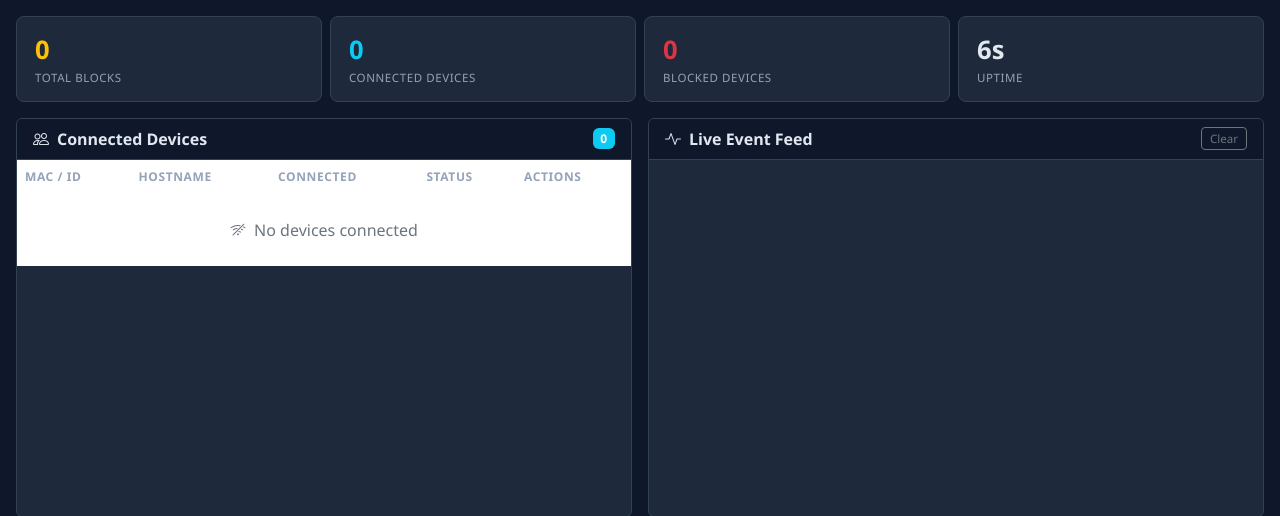
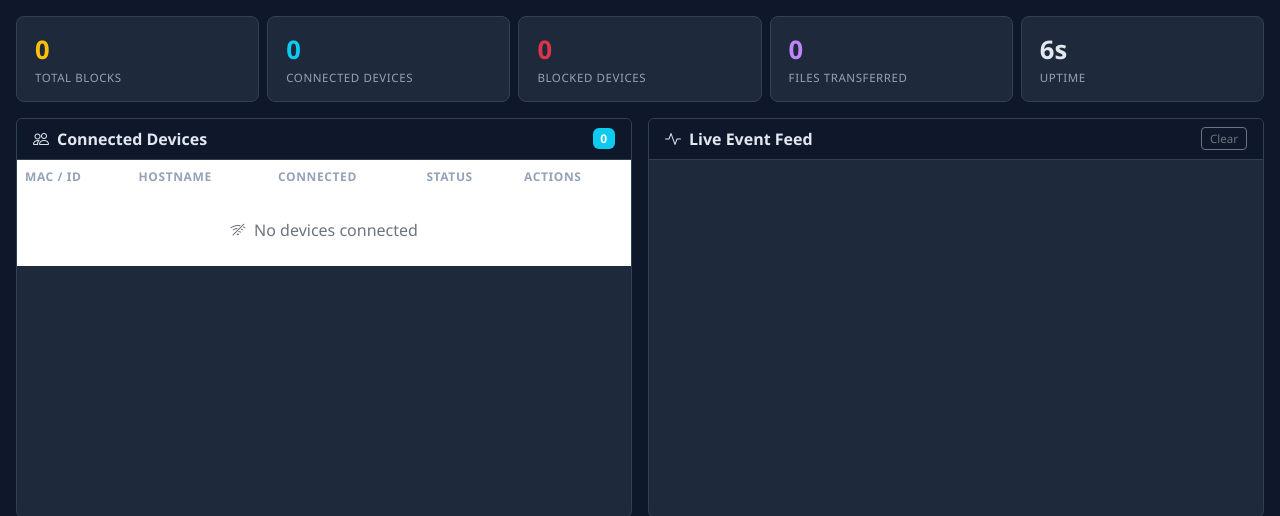
Before and after one commit to 1abykeev/wifi_blokchain, a Flask app: page /admin in a window 1280 px wide. Shown: the part 57-573 px from the top of the page. Run offline with Flask 3, Linux system fonts and the light colour scheme; some libraries are stand-ins or nearby versions.

Commit message:
(opus plan): step four is ready

```diff
--- a/templates/admin.html
+++ b/templates/admin.html
@@ -42,6 +42,29 @@
     ::-webkit-scrollbar-track { background: #0f172a; }
     ::-webkit-scrollbar-thumb { background: #334155; border-radius: 3px; }
     .btn-sm { font-size: .72rem; padding: 2px 8px; }
+    .event-file { border-color: #a855f7; }
+    .file-content-details {
+      margin-top: 8px; border: 1px solid #334155;
+      border-radius: 4px; overflow: hidden;
+    }
+    .file-content-details summary {
+      padding: 6px 10px; cursor: pointer;
+      font-size: .75rem; color: #94a3b8;
+      background: #0d1526; user-select: none;
+      list-style: none;
+    }
+    .file-content-details summary::-webkit-details-marker { display: none; }
+    .file-content-details summary::before { content: '▶ '; font-size: .65rem; }
+    details[open].file-content-details summary::before { content: '▼ '; }
+    .file-content-details summary:hover { background: #1a2740; }
+    .file-content-details pre {
+      background: #0d1526; color: #7dd3fc;
+      border-radius: 0; padding: 10px;
+      font-size: .72rem; overflow-x: auto; margin: 0;
+      border-top: 1px solid #1e293b;
+      max-height: 260px; overflow-y: auto;
+      white-space: pre-wrap; word-break: break-word;
+    }
   </style>
 </head>
 <body>
@@ -62,25 +85,31 @@
 
   <!-- Stat cards -->
   <div class="row g-2 mb-3">
-    <div class="col-6 col-md-3">
+    <div class="col-6 col-md">
       <div class="stat-card">
         <div class="stat-value text-warning" id="statBlocks">0</div>
         <div class="stat-label">Total Blocks</div>
       </div>
     </div>
-    <div class="col-6 col-md-3">
+    <div class="col-6 col-md">
       <div class="stat-card">
         <div class="stat-value text-info" id="statDevices">0</div>
         <div class="stat-label">Connected Devices</div>
       </div>
     </div>
-    <div class="col-6 col-md-3">
+    <div class="col-6 col-md">
       <div class="stat-card">
         <div class="stat-value text-danger" id="statBlocked">0</div>
         <div class="stat-label">Blocked Devices</div>
       </div>
     </div>
-    <div class="col-6 col-md-3">
+    <div class="col-6 col-md">
+      <div class="stat-card">
+        <div class="stat-value" style="color:#c084fc" id="statFiles">0</div>
+        <div class="stat-label">Files Transferred</div>
+      </div>
+    </div>
+    <div class="col-6 col-md">
       <div class="stat-card">
         <div class="stat-value" id="statUptime">0s</div>
         <div class="stat-label">Uptime</div>
@@ -164,8 +193,13 @@
 <script src="https://cdn.jsdelivr.net/npm/socket.io@4.6.1/client-dist/socket.io.min.js"></script>
 <script>
   const socket = io();
-  let blockedSet = new Set();
+  let blockedSet  = new Set();
   let chainLength = 0;
+  let fileCount   = 0;
+
+  function escHtml(s) {
+    return String(s).replace(/&/g,'&amp;').replace(/</g,'&lt;').replace(/>/g,'&gt;');
+  }
 
   // ── Helpers ──────────────────────────────────────────────────────
   function fmt(ts) {
@@ -240,12 +274,13 @@
 
   // ── Event feed ───────────────────────────────────────────────────
   const eventIcons = {
-    connect: ['event-connect','bi-box-arrow-in-right','Connected'],
-    disconnect: ['event-disconnect','bi-box-arrow-right','Disconnected'],
-    message: ['event-message','bi-chat-dots','Message'],
-    block: ['event-block','bi-slash-circle','Blocked'],
-    allow: ['event-allow','bi-check-circle','Allowed'],
-    mine: ['event-mine','bi-boxes','Block mined'],
+    connect:    ['event-connect',    'bi-box-arrow-in-right', 'Connected'],
+    disconnect: ['event-disconnect', 'bi-box-arrow-right',    'Disconnected'],
+    message:    ['event-message',    'bi-chat-dots',          'Message'],
+    block:      ['event-block',      'bi-slash-circle',       'Blocked'],
+    allow:      ['event-allow',      'bi-check-circle',       'Allowed'],
+    mine:       ['event-mine',       'bi-boxes',              'Block mined'],
+    file:       ['event-file',       'bi-file-text',          'File Transfer'],
   };
 
   function addEvent(type, text, time) {
@@ -290,12 +325,34 @@
 
   function renderChain(chain) {
     chainLength = chain.length;
+    fileCount   = 0;
     const container = document.getElementById('chainViewer');
     if (!chain.length) { container.innerHTML = '<p class="text-secondary text-center">Empty chain</p>'; return; }
 
     container.innerHTML = [...chain].reverse().map(b => {
-      const txSummary = b.transactions.map(t => t.type).join(', ');
+      const txSummary  = b.transactions.map(t => t.type).join(', ');
       const colourClass = b.index === 0 ? 'text-warning' : 'text-info';
+
+      // Strip content field from file_transfer txns before JSON display
+      const stripped = {
+        ...b,
+        transactions: b.transactions.map(t => {
+          if (t.type !== 'file_transfer') return t;
+          fileCount++;
+          const {content, ...rest} = t;
+          return {...rest, content: '[see file content below]'};
+        }),
+      };
+
+      // One <details> per file_transfer for readable content viewing
+      const fileDetails = b.transactions
+        .filter(t => t.type === 'file_transfer')
+        .map(t => `
+          <details class="file-content-details">
+            <summary>📄 ${escHtml(t.filename)} &nbsp;·&nbsp; ${(t.size/1024).toFixed(1)} KB &nbsp;·&nbsp; SHA-256: ${escHtml(t.content_hash ? t.content_hash.slice(0,20)+'…' : '')}</summary>
+            <pre>${escHtml(t.content)}</pre>
+          </details>`).join('');
+
       return `<div class="chain-block">
         <div class="chain-block-header" onclick="toggleBlock(this)">
           <span class="badge bg-secondary">#${b.index}</span>
@@ -304,10 +361,13 @@
           <i class="bi bi-chevron-down ms-2" style="font-size:.7rem;color:#64748b"></i>
         </div>
         <div class="block-body">
-          <pre>${JSON.stringify(b, null, 2)}</pre>
+          <pre>${escHtml(JSON.stringify(stripped, null, 2))}</pre>
+          ${fileDetails}
         </div>
       </div>`;
     }).join('');
+
+    document.getElementById('statFiles').textContent = fileCount;
   }
 
   function toggleBlock(header) {
@@ -391,6 +451,22 @@
     addEvent('message', `${msg.sender} → ${msg.receiver}: "${msg.payload}"`, fmt(msg.timestamp));
   });
 
+  socket.on('new_file', data => {
+    fileCount++;
+    document.getElementById('statFiles').textContent = fileCount;
+    const sizeKB   = (data.size / 1024).toFixed(1);
+    const hashShort = data.content_hash ? data.content_hash.slice(0, 14) + '…' : '';
+    addEvent(
+      'file',
+      `${escHtml(data.sender)} → ${escHtml(data.receiver)}: `
+      + `<strong>${escHtml(data.filename)}</strong> `
+      + `(${sizeKB} KB) `
+      + `<span class="block-tag">#${data.block_index}</span> `
+      + `<span style="font-family:monospace;font-size:.65rem;color:#64748b">${hashShort}</span>`,
+      fmt(data.timestamp)
+    );
+  });
+
   // ── Init ─────────────────────────────────────────────────────────
   loadChain();
 </script>
```
